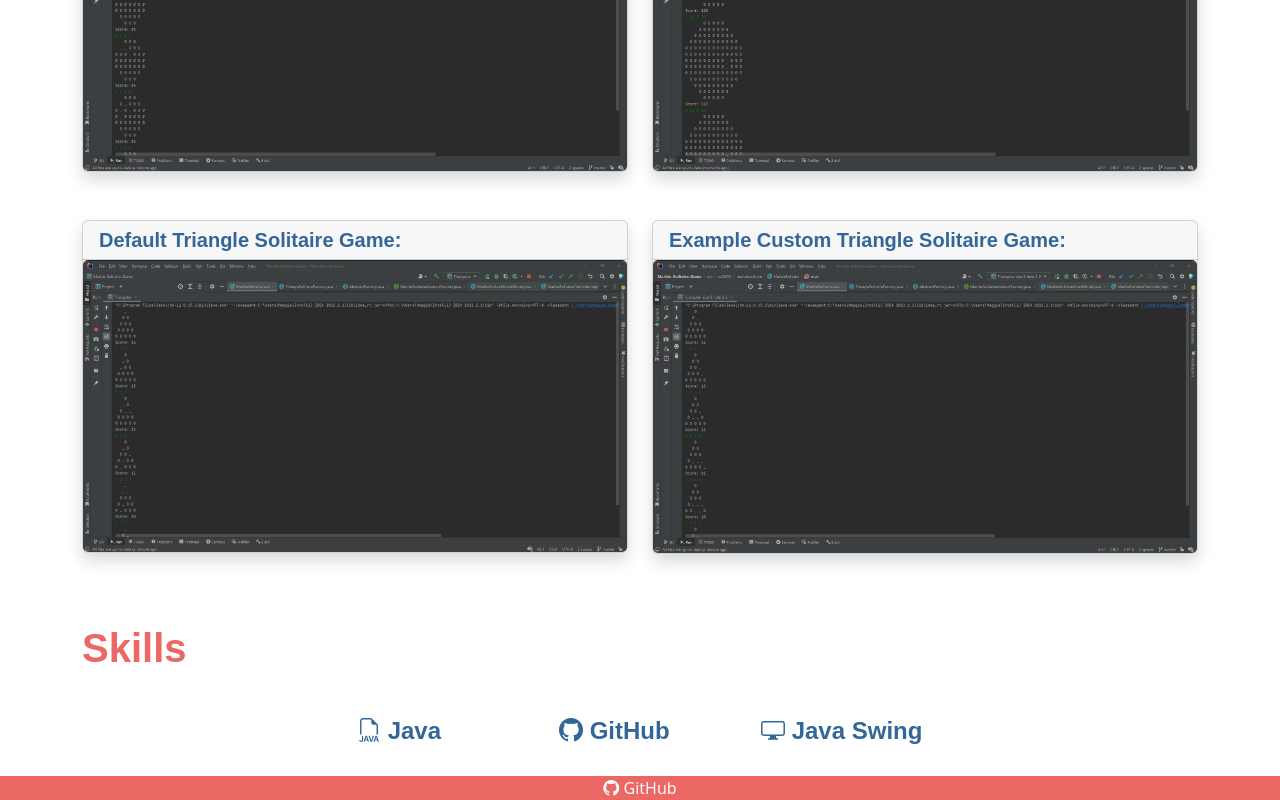
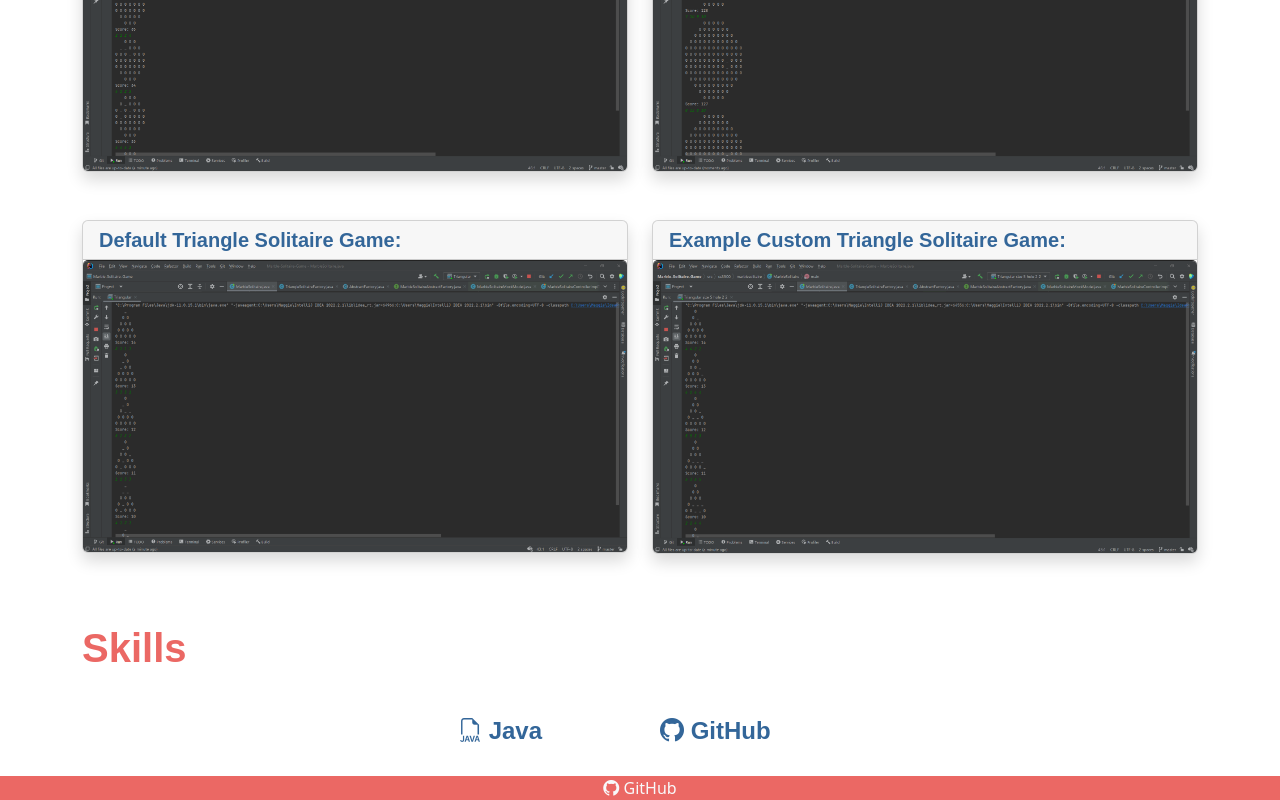
Before and after one commit to maggiecollette/Personal-Site, an Angular app: page /ood-marble-solitaire in a window 1280 px wide. Shown: the part 1064-1864 px from the top of the page. Built offline with nearby package versions, Linux system fonts and the light colour scheme.

Commit message:
Updated skills

```diff
--- a/src/app/ime/ime.component.ts
+++ b/src/app/ime/ime.component.ts
@@ -45,6 +45,7 @@ export class IMEComponent {
   ];
   skills = [
     {name: "Java", icon: "bi bi-filetype-java"},
-    {name: "GitHub", icon: "bi bi-github"}
+    {name: "GitHub", icon: "bi bi-github"},
+    {name: "Java Swing", icon: "bi bi-display"}
   ];
 }
--- a/src/app/marble-solitaire/marble-solitaire.component.ts
+++ b/src/app/marble-solitaire/marble-solitaire.component.ts
@@ -33,7 +33,6 @@ export class MarbleSolitaireComponent {
   ];
   skills = [
     {name: "Java", icon: "bi bi-filetype-java"},
-    {name: "GitHub", icon: "bi bi-github"},
-    {name: "Java Swing", icon: "bi bi-display"}
+    {name: "GitHub", icon: "bi bi-github"}
   ];
 }
```
